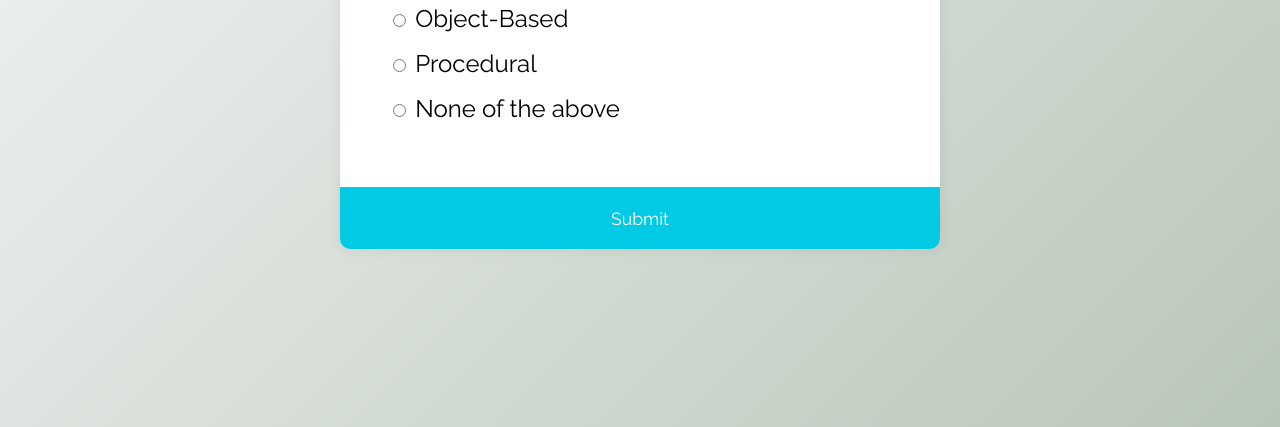
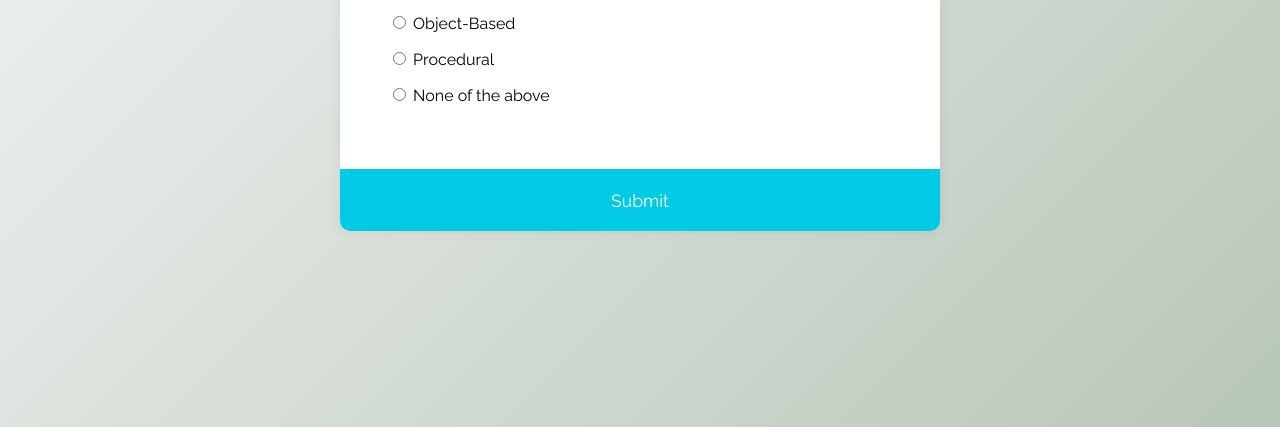
Before and after one commit to horlayeanca/Quiz_app, a plain HTML site: page index.html in a window 1280 px wide. Shown: the part 373-800 px from the top of the page. Drawn offline with Linux system fonts and the light colour scheme.

Commit message:
refactoring..

```diff
--- a/script.js
+++ b/script.js
@@ -77,6 +77,14 @@ const quizData = [
     d: "Integer",
     correct: "c",
   },
+  {
+    question: "What does the JavaScript 'debuger' statement do?",
+    a: "in",
+    b: "is in",
+    c: "exist",
+    d: "lies",
+    correct: "a",
+  },
 ];
 
 const quiz = document.getElementById("quiz");
--- a/style.css
+++ b/style.css
@@ -38,7 +38,7 @@ ul {
 }
 
 ul li {
-  font-size: 1.5rem;
+  font-size: 1rem;
   margin: 1rem 0;
 }
 
```
